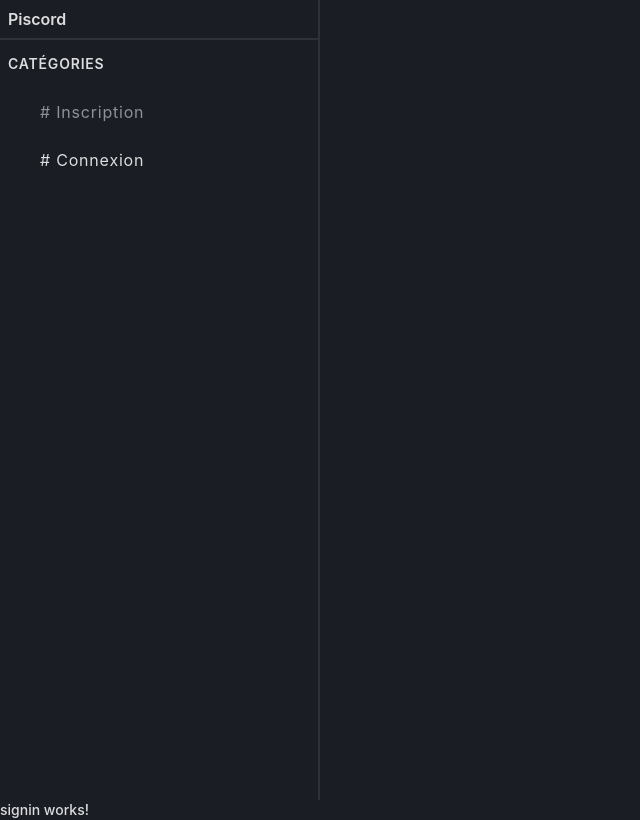
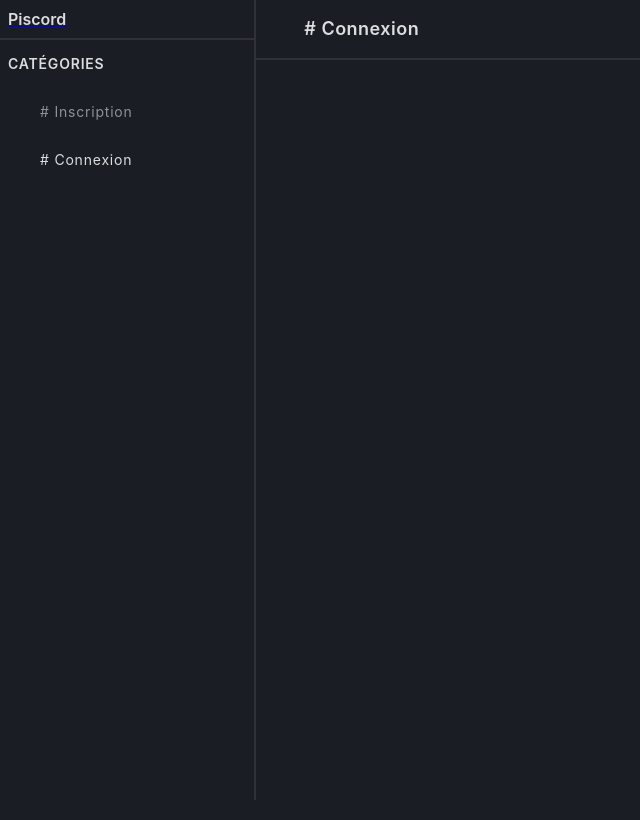
Before and after one commit to WilliammCorreia/Piscord-V2, an Angular app in the folder frontend/: page /auth/signin in a window 1280 px wide. Shown: the whole page, without its empty margins (0-640 px from the left). Built offline with nearby package versions, Linux system fonts and the light colour scheme.

Commit message:
commencement signup et signin + correctif auth-layout et globale.scss

```diff
--- a/frontend/src/app/features/auth/components/auth-layout/auth-layout.component.html
+++ b/frontend/src/app/features/auth/components/auth-layout/auth-layout.component.html
@@ -1,6 +1,9 @@
+<div class="content">
     <aside>
         <header>
+            <a routerLink="/auth">
                 <h2>Piscord</h2>
+            </a>
         </header>
         <section>
             <div class="title">
@@ -15,3 +18,4 @@
     <main>
         <router-outlet></router-outlet>
     </main>
+</div>
--- a/frontend/src/app/features/auth/components/auth-layout/auth-layout.component.scss
+++ b/frontend/src/app/features/auth/components/auth-layout/auth-layout.component.scss
@@ -1,3 +1,8 @@
+.content {
+    display: flex;
+    width: 100%;
+}
+
 aside {
     width: 25%;
     height: 100vh;
@@ -14,6 +19,10 @@ section {
     margin: var(--spacing-sm);
 }
 
+main {
+    width: 100%;
+}
+
 .title {
     height: 2rem;
     display: flex;
@@ -24,7 +33,7 @@ article {
     padding: 0 var(--spacing-md);
 }
 
-a {
+article a {
     margin: var(--spacing-md);
     height: 2rem;
     display: flex;
@@ -32,6 +41,7 @@ a {
     letter-spacing: 0.05rem;
     color: var(--text-secondary);
     text-decoration: none;
+    font-size: 0.875rem;
 
     &.active {
         color: var(--text-primary);
--- a/frontend/src/app/features/auth/components/signin/signin.component.html
+++ b/frontend/src/app/features/auth/components/signin/signin.component.html
@@ -1 +1,8 @@
-<p>signin works!</p>
+<div class="content">
+    <header>
+        <h1># Connexion</h1>
+    </header>
+    <article>
+
+    </article>
+</div>
--- a/frontend/src/app/features/auth/components/signin/signin.component.scss
+++ b/frontend/src/app/features/auth/components/signin/signin.component.scss
@@ -0,0 +1,11 @@
+.content {
+    height: 100%;
+}
+
+header {
+    display: flex;
+    align-items: center;
+    padding: 0 var(--spacing-2xl);
+    height: 3.75rem;
+    border-bottom: 2px solid var(--bg-secondary);
+}
--- a/frontend/src/app/features/auth/components/signup/signup.component.html
+++ b/frontend/src/app/features/auth/components/signup/signup.component.html
@@ -1 +1,8 @@
-<p>signup works!</p>
+<div class="content">
+    <header>
+        <h1># Inscription</h1>
+    </header>
+    <article>
+
+    </article>
+</div>
--- a/frontend/src/app/features/auth/components/signup/signup.component.scss
+++ b/frontend/src/app/features/auth/components/signup/signup.component.scss
@@ -0,0 +1,11 @@
+.content {
+    height: 100%;
+}
+
+header {
+    display: flex;
+    align-items: center;
+    padding: 0 var(--spacing-2xl);
+    height: 3.75rem;
+    border-bottom: 2px solid var(--bg-secondary);
+}
--- a/frontend/src/styles.scss
+++ b/frontend/src/styles.scss
@@ -59,13 +59,11 @@ h1, h2, h3, h4, h5, h6 {
 
 h1 {
   font-size: 1.125rem;
-  font-weight: 800;
   letter-spacing: 0.03rem;
 }
 
 h3 {
   font-size: 0.875rem;
-  font-weight: 600;
   letter-spacing: 0.05rem;
   text-transform: uppercase;
 }
```
Lines whose indentation alone changed are shown as unchanged.
